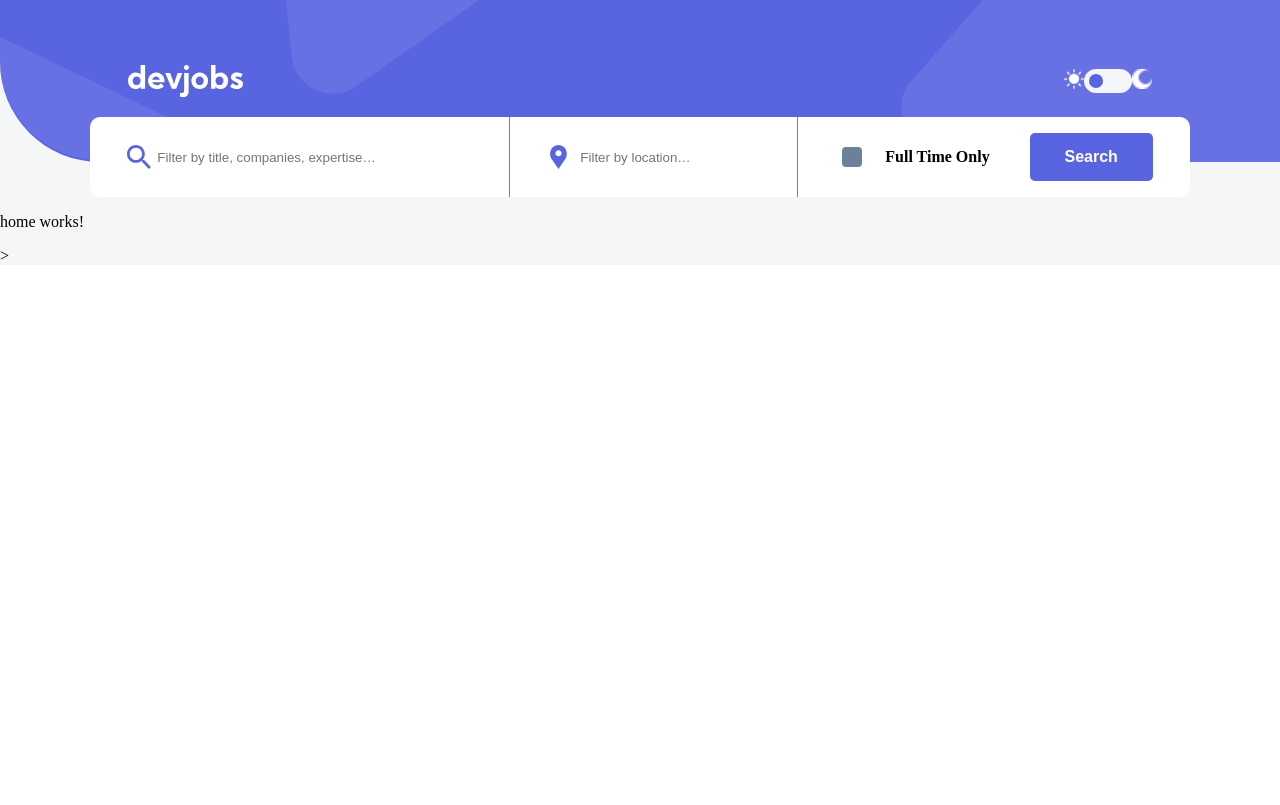
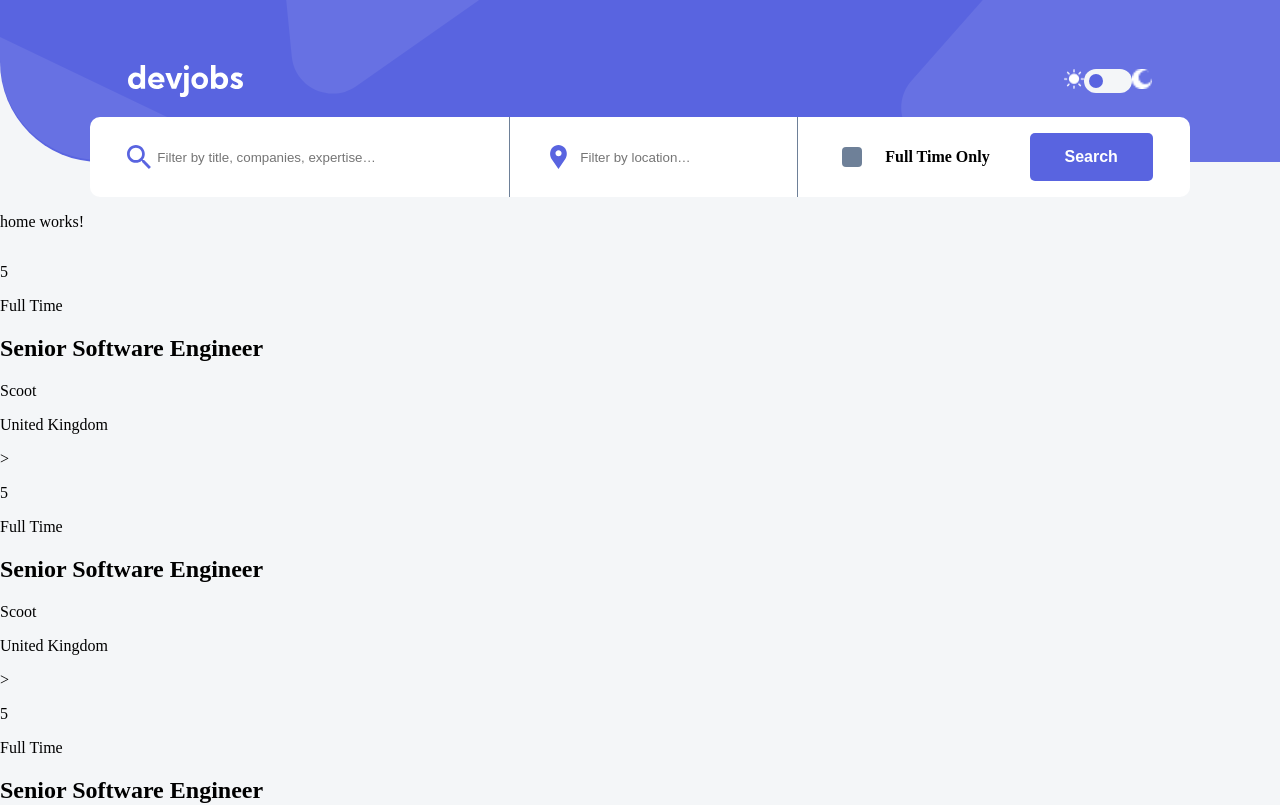
Before and after one commit to Luanquevedo/devjobs, an Angular app: page / in a window 1280 px wide. Shown: the top 805 px of the page. Built offline with nearby package versions, Linux system fonts and the light colour scheme.

Commit message:
feat: adicionado logica ao componente cards para que seja renderizado o conteudo de vagas

```diff
--- a/src/app/components/cards/cards.component.html
+++ b/src/app/components/cards/cards.component.html
@@ -1,3 +1,7 @@
 <article class="card">
-
+    <p>{{vacancy.timestamp}}</p>
+    <p>{{vacancy.model}}</p>
+    <h2>{{vacancy.title}}</h2>
+    <p>{{vacancy.employer}}</p>
+    <p>{{vacancy.location}}</p>
 </article>>
--- a/src/app/pages/home/home.component.html
+++ b/src/app/pages/home/home.component.html
@@ -2,5 +2,7 @@
     <app-nav></app-nav>
     <app-search-bar></app-search-bar>
     <p>home works!</p>
-    <app-cards></app-cards>
+    <ng-container *ngFor="let vacancy of vacancies">
+        <app-cards [vacancy]="vacancy"></app-cards>
+    </ng-container>
 </body>
--- a/src/app/pages/home/home.component.ts
+++ b/src/app/pages/home/home.component.ts
@@ -1,12 +1,17 @@
-import { Component } from '@angular/core';
+import { Component, OnInit } from '@angular/core';
+import { CommonModule } from '@angular/common';
 import { SearchBarComponent } from '../../components/search-bar/search-bar.component';
 import { CardsComponent } from '../../components/cards/cards.component';
 import { NavComponent } from '../../components/nav/nav.component';
+import { Vacancies } from '../../models/vacancies';
+import { VacanciesApiService } from '../../services/vacancies-api.service';
+
 
 @Component({
   selector: 'app-home',
   standalone: true,
   imports: [
+    CommonModule, // necessario para utilizar map
     SearchBarComponent,
     NavComponent,
     CardsComponent,
@@ -15,5 +20,14 @@ import { NavComponent } from '../../components/nav/nav.component';
   styleUrl: './home.component.scss'
 })
 export class HomeComponent {
+vacancies: Vacancies[] = [];
+
+constructor(private vacanciesService: VacanciesApiService) {}
+
+ngOnInit(): void {
+  this.vacanciesService.getAllVacancies().subscribe(data => {
+    this.vacancies = data;
+  });
+}
 
 }
```
